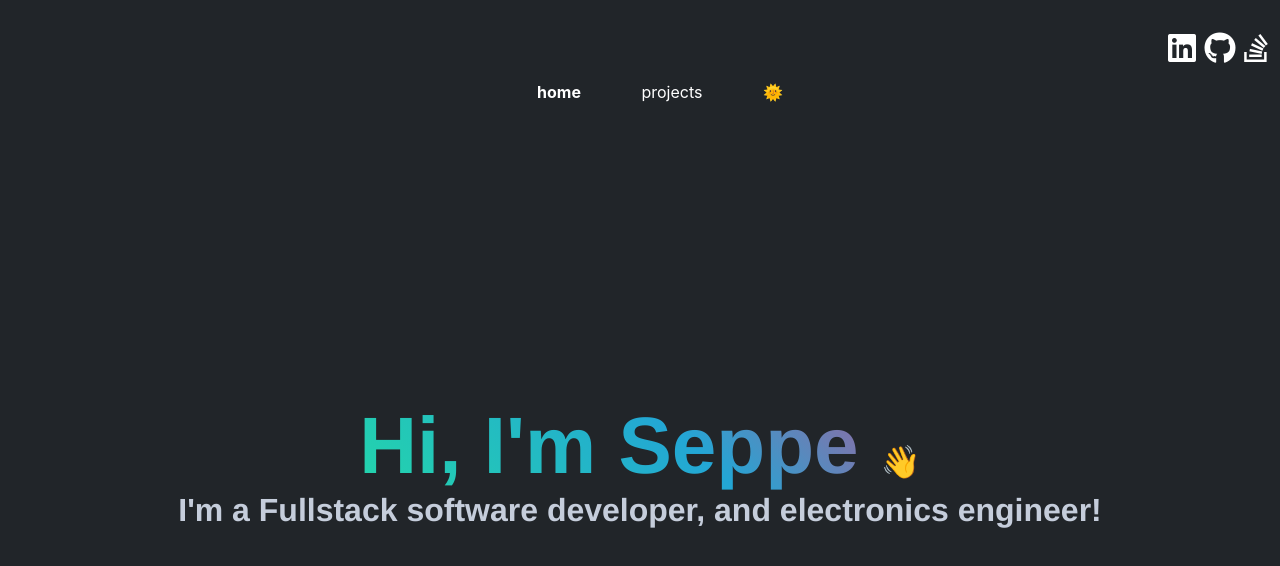
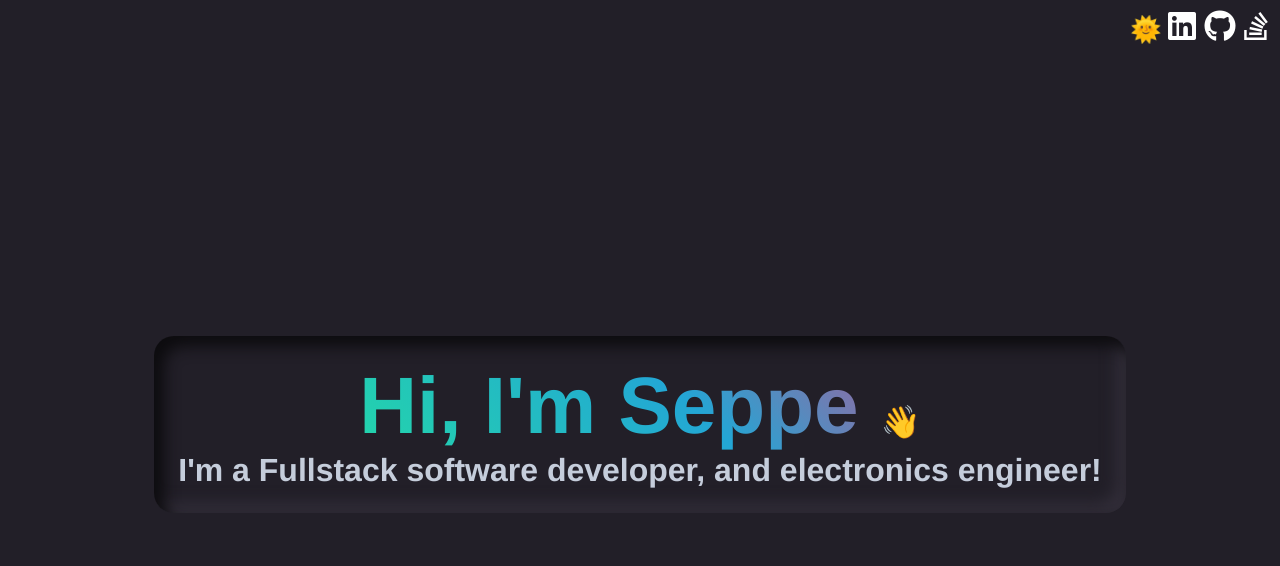
Before and after one commit to ClumsyPenguin/ClumsyPenguin.github.io, a website built with Vite: page index.html in a window 1280 px wide. Built offline with nearby package versions, Linux system fonts and the light colour scheme.

Commit message:
added neumorphism

```diff
--- a/index.html
+++ b/index.html
@@ -20,6 +20,7 @@
   <header>
     <nav class="navbar">
       <div class="navigation-socials">
+        <span class="darkmode-switch" id="toggle">🌞</span>
         <a
           href="https://www.linkedin.com/in/seppe-geerinckx-30b236156/"
           target="_blank"
@@ -33,15 +34,6 @@
           target="_blank"
           ><i class="fa-brands fa-stack-overflow socials__icon"></i
         ></a>
-      </div>
-      <div class="container">
-        <div class="nav-bar-links-container">
-          <ul class="nav-links">
-            <li class="nav-item active">home</li>
-            <li class="nav-item">projects</li>
-            <li class="nav-item" id="toggle">🌞</li>
-          </ul>
-        </div>
       </div>
     </nav>
   </header>
--- a/style.scss
+++ b/style.scss
@@ -1,8 +1,10 @@
 :root {
-  --bg-color: #212529;
+  --bg-color: #221f28;
   --bg-light: #232535;
   --font-color: #c5cddb;
   --font-light: #ffffff;
+  --neumorphism-shadow: #0d0c0f;
+  --neomporphism-light: #312d38;
 }
 
 .lightMode {
@@ -10,6 +12,8 @@
   --bg-light: #dcdaca;
   --font-color: #3d3d3d;
   --font-light: #202020;
+  --neumorphism-shadow: #d3d1c8;
+  --neomporphism-light: #fdfbf0;
 }
 
 #app {
@@ -29,9 +33,14 @@ body {
   transition: all 500ms;
 }
 
-.nav-links #toggle {
-  pointer: cursor !important;
+nav {
+  display: flex;
+  flex-wrap: wrap;
+  justify-content: flex-end;
+  margin-right: 10px;
+  margin-top: 10px;
 }
+
 .btn:hover {
   color: var(--bg-color);
   background-color: var(--font-light);
@@ -42,13 +51,18 @@ body {
   flex-direction: column;
   align-items: center;
   justify-content: center;
-  height: 70vh;
+  height: 95vh;
 }
 
 .title {
   font-size: 2rem;
   font-weight: bold;
   color: var(--font-color);
+  box-shadow: inset 9.91px 9.91px 15px var(--neumorphism-shadow),
+    inset -9.91px -9.91px 15px var(--neomporphism-light);
+  border-radius: 20px;
+  -webkit-border-radius: 20px;
+  padding: 1.5rem;
 }
 .title-container {
   display: flex;
@@ -57,10 +71,7 @@ body {
   font-size: 2rem;
   color: var(font-color);
 }
-.navigation-socials {
-  float: right;
-  margin-right: 10px;
-}
+
 .socials__icon {
   margin: 0 2px 0 2px;
 }
@@ -112,36 +123,12 @@ body {
   }
 }
 
-/* Navbar */
-nav {
-  background-color: var(--primary);
-}
-nav .container {
-  display: block;
-  padding: 2rem 1.5rem;
-  margin: 2rem auto;
-  text-align: center;
+.darkmode-switch {
+  cursor: pointer;
+  font-size: 19pt;
 }
 
-nav .nav-links .nav-item {
-  list-style: none;
-  display: inline;
-  border-radius: 0.25rem;
-  line-height: 1.5rem;
-  padding: 0.5rem 0.75rem;
-  margin: 1rem;
-  transition: all 250ms;
-  cursor: pointer;
-}
-nav .nav-links .active {
-  font-weight: 700;
-  color: var(--link-btn);
-}
-nav .nav-links .nav-item:hover {
-  background-color: var(--bg-light);
-}
 a {
   text-decoration: none;
   color: var(--link-btn);
 }
-/* End Navbar */
--- a/vite.config.js
+++ b/vite.config.js
@@ -1,3 +1,3 @@
 export default {
-  base: "/",
+  base: "./",
 };
```
Also changed, not shown: dist/index.html, 3 other files.
